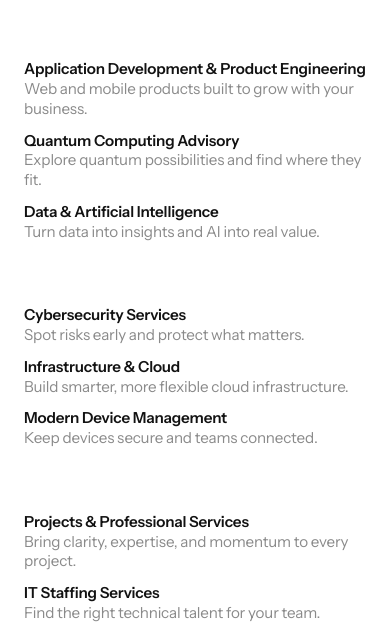
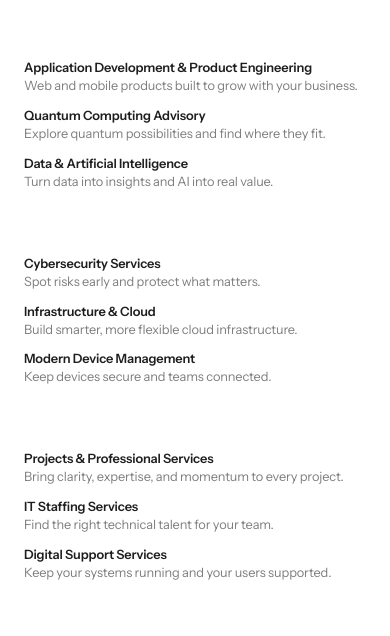
Before and after one commit to wajiha-kulsum/eastwards, a Next.js app: page /about in a window 390 px wide. Shown: the part 902-1538 px from the top of the page. Built offline with nearby package versions, Linux system fonts and the light colour scheme.

Commit message:
Tokenize the about solutions list

```diff
--- a/components/AboutSolutions.tsx
+++ b/components/AboutSolutions.tsx
@@ -11,12 +11,12 @@ import { about } from "@/lib/content";
 
 function ListRows({ items }: { items: readonly { title: string; body: string }[] }) {
   return (
-    <ul className="mt-6 flex flex-col gap-3 text-copy tracking-[-0.01em] lg:mt-4 lg:ml-[45.4%]">
+    <ul className="mt-6 flex flex-col gap-3 text-small tracking-[-0.01em] lg:mt-4 lg:ml-[45.4%]">
       {items.map((item) => (
         <li key={item.title}>
-          <span className="font-semibold text-[#121212]">{item.title}</span>
+          <span className="font-semibold text-ink">{item.title}</span>
           <br />
-          <span className="text-[#8A8A8A]">{item.body}</span>
+          <span className="text-body">{item.body}</span>
         </li>
       ))}
     </ul>
@@ -28,17 +28,17 @@ function Rail({ active }: { active: number }) {
     <ol className="relative grid grid-cols-1 gap-y-7 sm:grid-cols-2 lg:grid-cols-5 lg:gap-y-0">
       <span
         aria-hidden="true"
-        className="absolute inset-x-0 top-[11.5px] hidden h-px bg-[#d9d9d9] lg:block"
+        className="absolute inset-x-0 top-[11.5px] hidden h-px bg-line-strong lg:block"
       />
       {about.solutions.groups.map((group, index) => (
         <li key={group.title} className="relative pt-[30px]">
           <span
             aria-hidden="true"
             className={`absolute left-0 top-0 h-[23px] w-[23px] rounded-full ${
-              index === active ? "bg-primary ring-[7px] ring-primary/40" : "bg-[#868686]"
+              index === active ? "bg-primary ring-[7px] ring-primary/40" : "bg-[#7e7e7e]"
             }`}
           />
-          <p className="text-lead tracking-[-0.02em] text-[#494949] lg:max-w-[12.4vw]">
+          <p className="text-lead tracking-[-0.02em] text-ink lg:max-w-[12.4vw]">
             {group.title}
           </p>
         </li>
@@ -81,7 +81,7 @@ export default function AboutSolutions() {
     <div ref={runwayRef} className="relative lg:h-[300svh]">
       <div className="lg:hidden">
         <section>
-          <h2 className="font-display text-title font-semibold tracking-[-0.02em] text-[#252525]">
+          <h2 className="font-display text-title font-semibold tracking-[-0.02em] text-ink">
             {about.solutions.title}
           </h2>
           <div className="mt-8 flex flex-col gap-10">
@@ -97,7 +97,7 @@ export default function AboutSolutions() {
 
       <div className="sticky top-0 hidden lg:flex h-[100svh] flex-col justify-center gap-y-14">
         <section>
-          <h2 className="font-display text-title font-semibold tracking-[-0.02em] text-[#252525] lg:max-w-[38vw]">
+          <h2 className="font-display text-title font-semibold tracking-[-0.02em] text-ink lg:max-w-[38vw]">
             {about.solutions.title}
           </h2>
           <div key={phase} className="animate-[fade-in_250ms_ease-out]">
```
